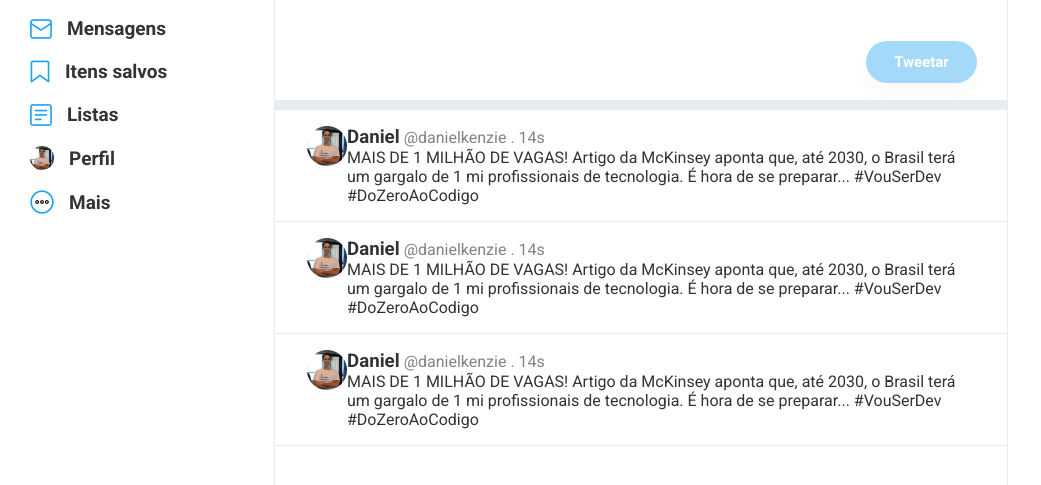
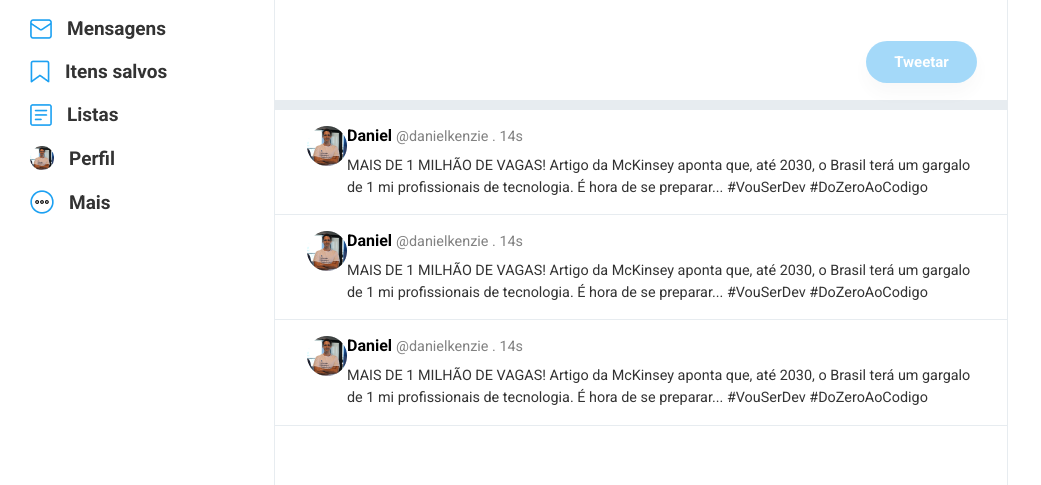
Before and after one commit to hudsoncarolinodev/kenzie-twitter, a plain HTML site: page index.html in a window 1280 px wide. Shown: the part 219-704 px from the top of the page, without its empty margins (0-1041 px from the left). Drawn offline with Linux system fonts and the light colour scheme.

Commit message:
finalizando

```diff
--- a/src/css/style.css
+++ b/src/css/style.css
@@ -124,8 +124,16 @@ section.feed .feed__listPost__post div{
 section.feed .feed__listPost__post h3, section.feed .feed__listPost__post span{
     display: inline-block;
 }
-section.feed .feed__listPost__post h3{}
+section.feed .feed__listPost__post h3{
+    color: #000;
+    font-size: 1rem;
+}
 section.feed .feed__listPost__post span{
     color: #828282;
+    font-size: 0.9rem;
 }
-section.feed .feed__listPost__post p{}
+section.feed .feed__listPost__post p{
+    font-size: 0.9rem;
+    margin-top: 10px;
+    line-height: 1.5;
+}
```
